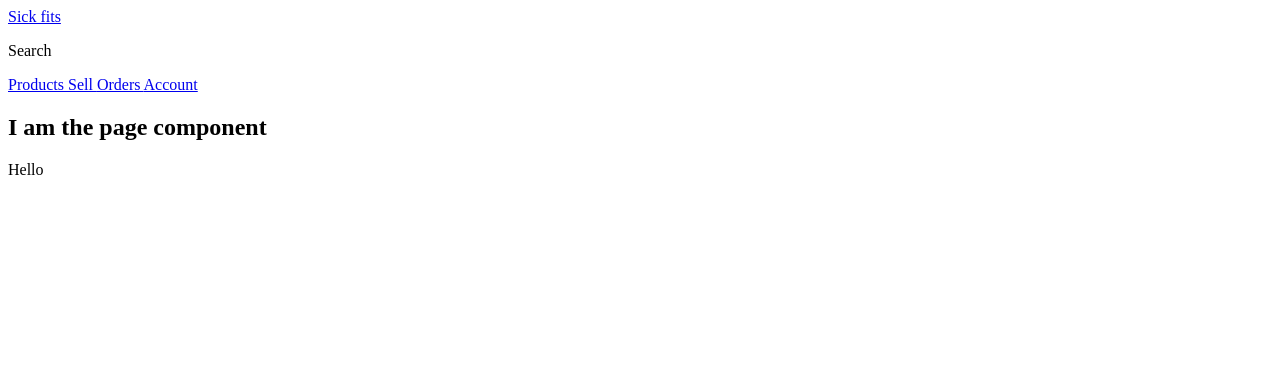
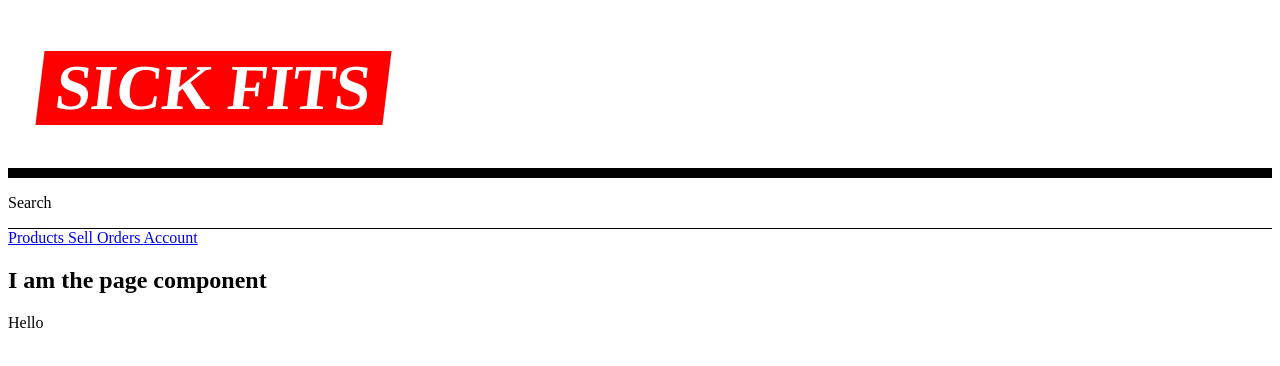
Before and after one commit to Alais29/wesbos-fs-course-frontend, a Next.js app: page / in a window 1280 px wide. Shown: the top 366 px of the page. Built offline with nearby package versions, Linux system fonts and the light colour scheme.

Commit message:
feat(header): add some styles to logo

```diff
--- a/components/Header.js
+++ b/components/Header.js
@@ -1,17 +1,50 @@
-import React from 'react';
 import Link from 'next/link';
+import styled from 'styled-components';
 import Nav from './Nav';
 
+const Logo = styled.h1`
+  font-size: 4rem;
+  margin-left: 2rem;
+  position: relative;
+  z-index: 2;
+  transform: skew(-7deg);
+  background: red;
+  a {
+    color: white;
+    text-decoration: none;
+    text-transform: uppercase;
+    padding: 0.5rem 1rem;
+  }
+`;
+
+const HeaderStyles = styled.header`
+  .bar {
+    border-bottom: 10px solid var(--black, black);
+    display: grid;
+    grid-template-columns: auto 1fr;
+    justify-content: space-between;
+    align-items: center;
+  }
+
+  .sub-bar {
+    display: grid;
+    grid-template-columns: 1fr auto;
+    border-bottom: 1px solid var(--black, black);
+  }
+`;
+
 const Header = () => (
-  <header>
+  <HeaderStyles>
     <div className="bar">
-      <Link href="/">Sick fits</Link>
+      <Logo>
+        <Link href="/">Sick fits</Link>
+      </Logo>
     </div>
     <div className="sub-bar">
       <p>Search</p>
     </div>
     <Nav />
-  </header>
+  </HeaderStyles>
 );
 
 export default Header;
--- a/components/Nav.js
+++ b/components/Nav.js
@@ -1,4 +1,3 @@
-import React from 'react';
 import Link from 'next/link';
 
 const Nav = () => (
--- a/components/Page.js
+++ b/components/Page.js
@@ -1,4 +1,3 @@
-import React from 'react';
 import PropTypes from 'prop-types';
 import Header from './Header';
 
```
